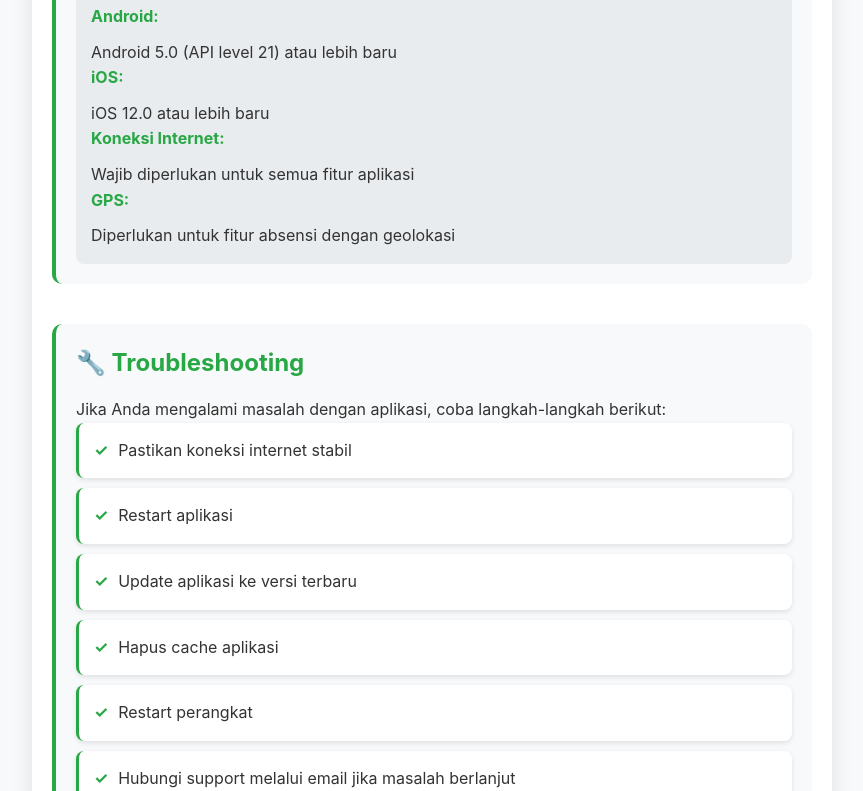
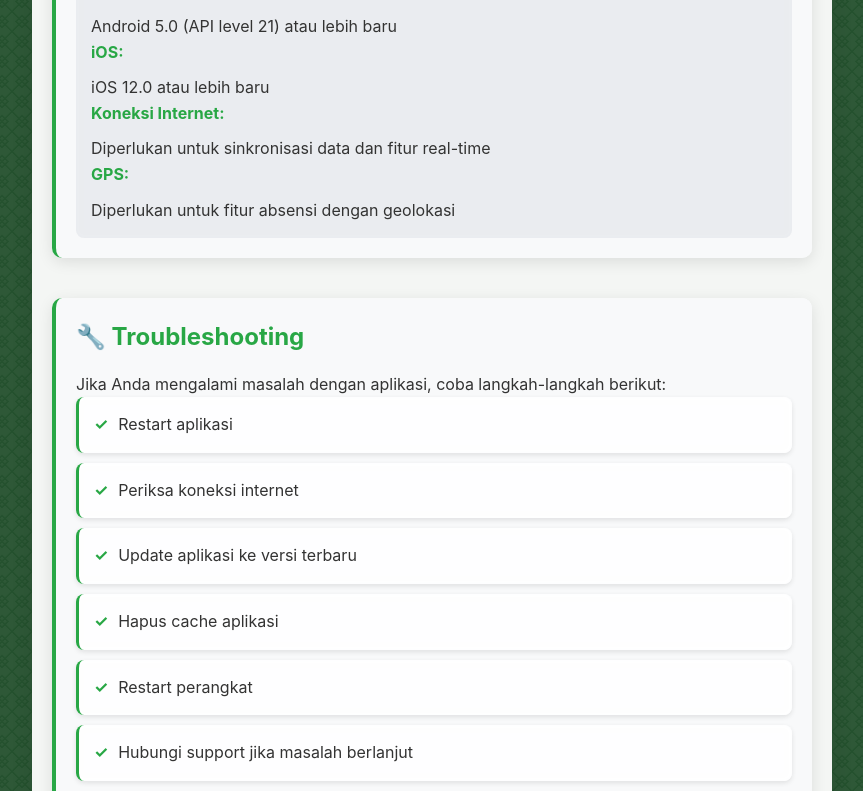
Before and after one commit to developerperkasa/pengasuhsunanulmuhtadin-support, a plain HTML site: page index.html in a window 1280 px wide. Shown: the part 2009-2800 px from the top of the page, without its empty margins (208-1071 px from the left). Drawn offline with Linux system fonts and the light colour scheme.

Commit message:
Update index.html

```diff
--- a/index.html
+++ b/index.html
@@ -15,16 +15,46 @@
             font-family: -apple-system, BlinkMacSystemFont, 'Segoe UI', Roboto, Oxygen, Ubuntu, Cantarell, sans-serif;
             line-height: 1.6;
             color: #333;
-            background-color: #f8f9fa;
+            background-color: #2e5837;
+            min-height: 100vh;
+            position: relative;
+        }
+
+        /* Animated background pattern like Beranda */
+        body::before {
+            content: '';
+            position: absolute;
+            top: 0;
+            left: 0;
+            width: 100%;
+            height: 100%;
+            background-color: transparent;
+            background-image:
+                repeating-linear-gradient(45deg, transparent 0 3px, #00360d 2px 4px, transparent 5px 10px),
+                repeating-linear-gradient(-45deg, transparent 0 3px, #00360d 2px 4px, transparent 5px 10px);
+            background-size: 20px 20px;
+            background-position: 0 0;
+            z-index: 0;
+            pointer-events: none;
+            opacity: 0.2;
+            animation: backgroundMove 20s linear infinite;
+        }
+
+        @keyframes backgroundMove {
+            0% { background-position: 0 0; }
+            100% { background-position: 40px 40px; }
         }
 
         .container {
             max-width: 800px;
             margin: 0 auto;
             padding: 20px;
-            background-color: white;
+            background-color: rgba(255, 255, 255, 0.95);
             min-height: 100vh;
             box-shadow: 0 0 20px rgba(0,0,0,0.1);
+            position: relative;
+            z-index: 1;
+            backdrop-filter: blur(10px);
         }
 
         .header {
@@ -49,8 +79,10 @@
             margin-bottom: 40px;
             padding: 20px;
             border-radius: 10px;
-            background-color: #f8f9fa;
+            background-color: rgba(248, 249, 250, 0.9);
             border-left: 4px solid #28a745;
+            backdrop-filter: blur(5px);
+            box-shadow: 0 4px 15px rgba(0,0,0,0.1);
         }
 
         .section h2 {
@@ -67,11 +99,18 @@
         }
 
         .contact-item {
-            background: white;
+            background: rgba(255, 255, 255, 0.9);
             padding: 20px;
             border-radius: 8px;
             box-shadow: 0 2px 10px rgba(0,0,0,0.1);
             text-align: center;
+            backdrop-filter: blur(5px);
+            transition: transform 0.3s ease, box-shadow 0.3s ease;
+        }
+
+        .contact-item:hover {
+            transform: translateY(-2px);
+            box-shadow: 0 4px 20px rgba(0,0,0,0.15);
         }
 
         .contact-item h3 {
@@ -90,11 +129,17 @@
         }
 
         .faq-item {
-            background: white;
+            background: rgba(255, 255, 255, 0.9);
             margin-bottom: 15px;
             border-radius: 8px;
             overflow: hidden;
             box-shadow: 0 2px 10px rgba(0,0,0,0.1);
+            backdrop-filter: blur(5px);
+            transition: transform 0.3s ease;
+        }
+
+        .faq-item:hover {
+            transform: translateY(-1px);
         }
 
         .faq-question {
@@ -126,12 +171,18 @@
         }
 
         .feature-list li {
-            background: white;
+            background: rgba(255, 255, 255, 0.9);
             margin-bottom: 10px;
             padding: 15px;
             border-radius: 8px;
             box-shadow: 0 2px 5px rgba(0,0,0,0.1);
             border-left: 3px solid #28a745;
+            backdrop-filter: blur(5px);
+            transition: transform 0.3s ease;
+        }
+
+        .feature-list li:hover {
+            transform: translateX(5px);
         }
 
         .feature-list li:before {
@@ -142,10 +193,11 @@
         }
 
         .version-info {
-            background: #e9ecef;
+            background: rgba(233, 236, 239, 0.9);
             padding: 15px;
             border-radius: 8px;
             margin-top: 20px;
+            backdrop-filter: blur(5px);
         }
 
         .version-info h4 {
@@ -191,7 +243,6 @@
                 <div class="contact-item">
                     <h3>📧 Email Support</h3>
                     <a href="mailto:developerperkasa@gmail.com">developerperkasa@gmail.com</a>
-                    <p>Respon dalam 24 jam</p>
                 </div>
             </div>
         </div>
@@ -213,7 +264,7 @@
                     Apakah aplikasi bisa digunakan offline?
                 </div>
                 <div class="faq-answer">
-                    <p>Tidak, aplikasi memerlukan koneksi internet untuk berfungsi. Semua fitur seperti absensi, jurnal pembelajaran, dan sinkronisasi data membutuhkan koneksi internet yang stabil.</p>
+                    <p>Tidak, aplikasi tidak bisa digunakan offline karena memerlukan login untuk mengakses semua fitur. Semua data dan fitur aplikasi membutuhkan koneksi internet yang stabil.</p>
                 </div>
             </div>
 
@@ -280,7 +331,7 @@
                 <p>iOS 12.0 atau lebih baru</p>
 
                 <h4>Koneksi Internet:</h4>
-                <p>Wajib diperlukan untuk semua fitur aplikasi</p>
+                <p>Diperlukan untuk sinkronisasi data dan fitur real-time</p>
 
                 <h4>GPS:</h4>
                 <p>Diperlukan untuk fitur absensi dengan geolokasi</p>
@@ -291,18 +342,18 @@
             <h2>🔧 Troubleshooting</h2>
             <p>Jika Anda mengalami masalah dengan aplikasi, coba langkah-langkah berikut:</p>
             <ul class="feature-list">
-                <li>Pastikan koneksi internet stabil</li>
                 <li>Restart aplikasi</li>
+                <li>Periksa koneksi internet</li>
                 <li>Update aplikasi ke versi terbaru</li>
                 <li>Hapus cache aplikasi</li>
                 <li>Restart perangkat</li>
-                <li>Hubungi support melalui email jika masalah berlanjut</li>
+                <li>Hubungi support jika masalah berlanjut</li>
             </ul>
         </div>
 
         <div class="footer">
-            <p>&copy; 2024 Pengasuh Sunanul Muhtadin. Semua hak cipta dilindungi.</p>
-            <p>Versi Aplikasi: 1.3.1</p>
+            <p>&copy; 2025 Digitek Perkasa. Semua hak cipta dilindungi.</p>
+            <p>Versi Aplikasi: 1.0.0</p>
         </div>
     </div>
 
```
